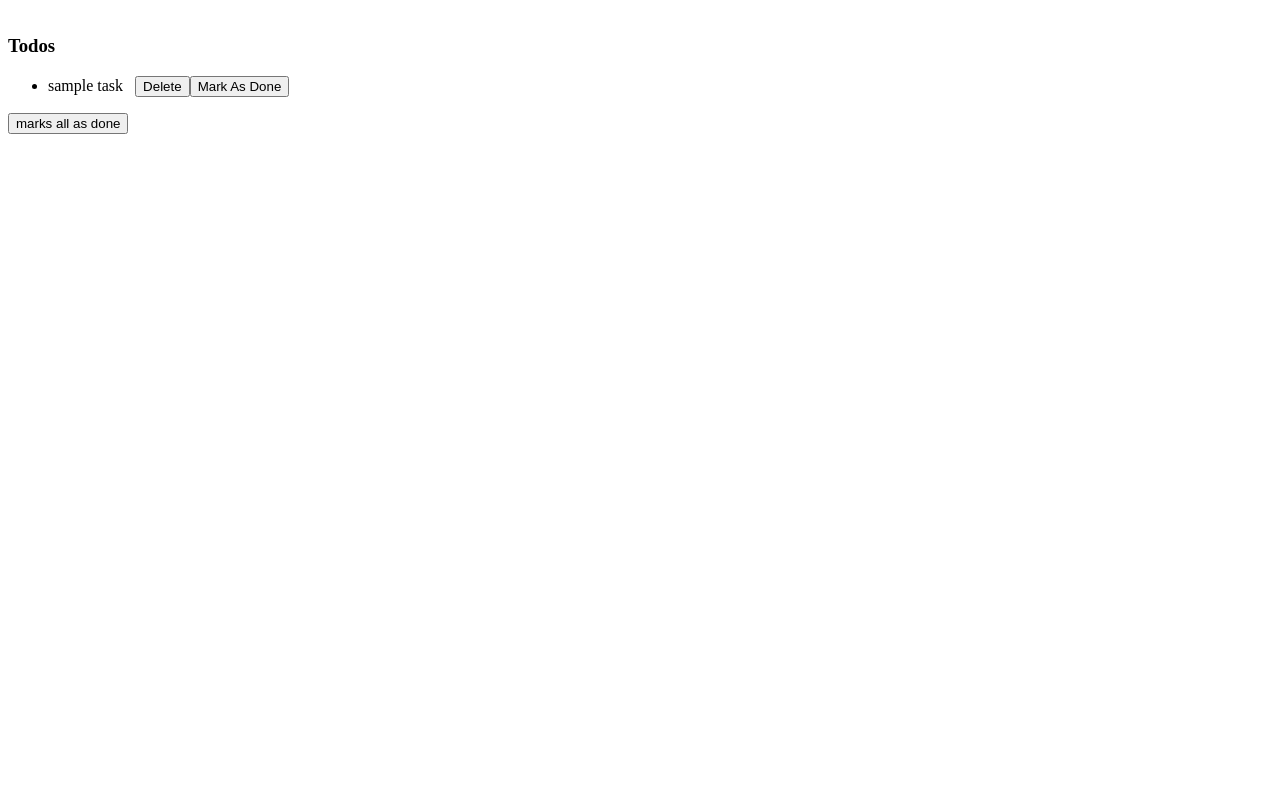
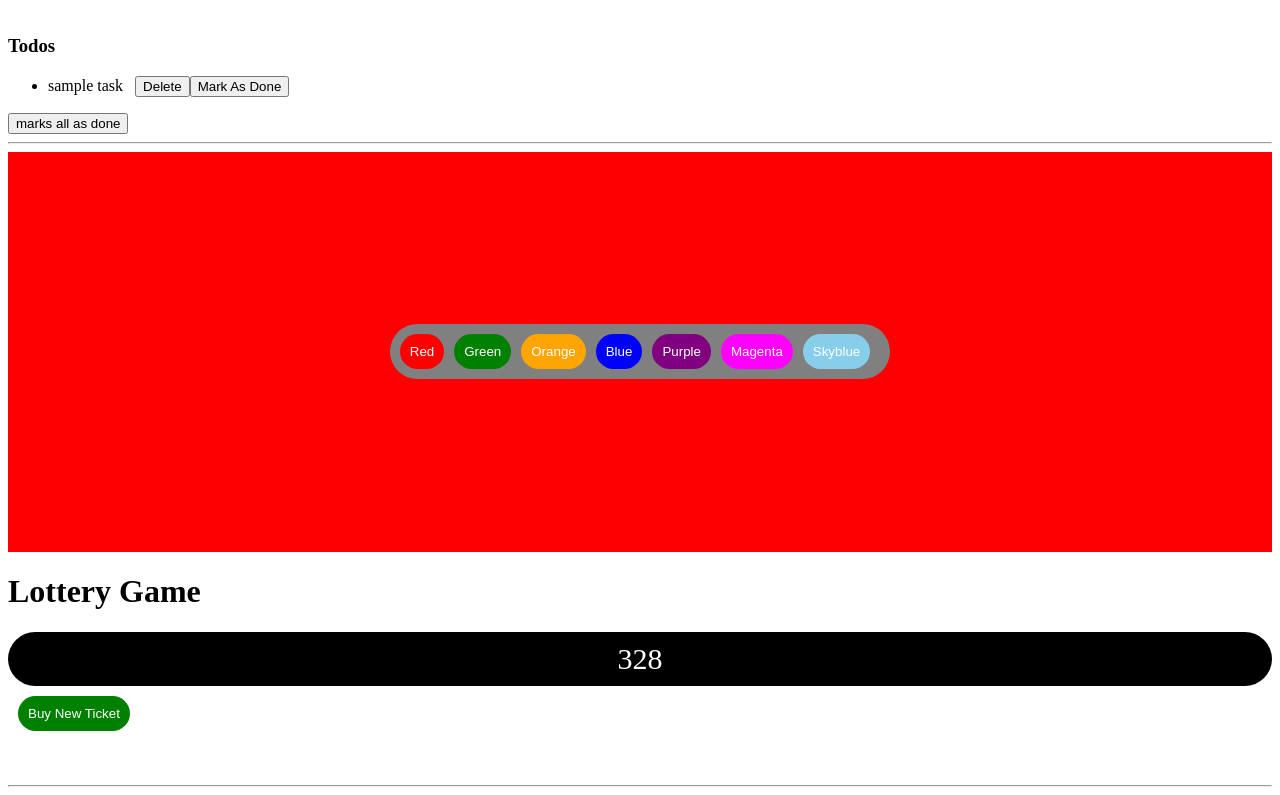
Before and after one commit to Yashya14/learn-react, a React (Vite) app: page / in a window 1280 px wide. Shown: the part 909-1704 px from the top of the page. Before the commit the page ends 1051 px from the top, so only its background shows below. Built offline with nearby package versions, Linux system fonts and the light colour scheme.

Commit message:
background changer, lottery game,todos app

```diff
--- a/src/App.jsx
+++ b/src/App.jsx
@@ -3,6 +3,8 @@ import Button from "./Button";
 import ColorBoard from "./ColorBoard";
 import ProductTab from "./ProductTab";
 import Todos from "./Todos";
+import BackgroundChanger from "./BackgroundChanger";
+import Lottery from "./Lottery";
 
 function App() {
   return (
@@ -12,6 +14,8 @@ function App() {
       <Button />
       <ColorBoard />
       <Todos />
+      <BackgroundChanger />
+      <Lottery/>
     </>
   );
 }
--- /dev/null
+++ b/src/BackgroundChanger.css
@@ -0,0 +1,10 @@
+.bgColor{
+    margin: 0;
+    padding: 0;
+    box-sizing: border-box;
+    height: 50vh;
+    width: 100%;
+    display: flex;
+    align-items: center;
+    justify-content: center;
+}
--- /dev/null
+++ b/src/BackgroundChanger.jsx
@@ -0,0 +1,126 @@
+import { useState } from "react";
+import "./BackgroundChanger.css"
+
+const BackgroundChanger = () => {
+    const [bgColor,setBgColor] = useState("red");
+
+
+
+  return (
+    <div className="bgColor" style={{backgroundColor:bgColor}}>
+      <div
+        style={{
+          backgroundColor: "gray",
+          padding: "10px 10px",
+          borderRadius: "30px",
+          display: "flex",
+          alignItems:"center",
+          justifyContent :"center",
+          flexWrap:"wrap"
+        }}
+
+      >
+        <button
+          style={{
+            backgroundColor: "red",
+            color: "white",
+            padding: "10px 10px",
+            borderRadius: "20px",
+            marginRight: "10px",
+            border: "none",
+            cursor:"pointer"
+          }}
+          onClick={() => setBgColor("red")}
+        >
+          Red
+        </button>
+        <button
+          style={{
+            backgroundColor: "green",
+            color: "white",
+            padding: "10px 10px",
+            borderRadius: "20px",
+            marginRight: "10px",
+            border: "none",
+            cursor:"pointer"
+          }}
+          onClick={() => setBgColor("green")}
+        >
+          Green
+        </button>
+        <button
+          style={{
+            backgroundColor: "orange",
+            color: "white",
+            padding: "10px 10px",
+            borderRadius: "20px",
+            marginRight: "10px",
+            border: "none",
+            cursor:"pointer"
+          }}
+          onClick={() => setBgColor("orange")}
+        >
+          Orange
+        </button>
+        <button
+          style={{
+            backgroundColor: "blue",
+            color: "white",
+            padding: "10px 10px",
+            borderRadius: "20px",
+            marginRight: "10px",
+            border: "none",
+            cursor:"pointer"
+          }}
+          onClick={() => setBgColor("blue")}
+        >
+          Blue
+        </button>
+        <button
+          style={{
+            backgroundColor: "purple",
+            color: "white",
+            padding: "10px 10px",
+            borderRadius: "20px",
+            marginRight: "10px",
+            border: "none",
+            cursor:"pointer"
+          }}
+          onClick={() => setBgColor("purple")}
+        >
+          Purple
+        </button>
+        <button
+          style={{
+            backgroundColor: "magenta",
+            color: "white",
+            padding: "10px 10px",
+            borderRadius: "20px",
+            marginRight: "10px",
+            border: "none",
+            cursor:"pointer"
+          }}
+          onClick={() => setBgColor("magenta")}
+        >
+          Magenta
+        </button>
+        <button
+          style={{
+            backgroundColor: "skyblue",
+            color: "white",
+            padding: "10px 10px",
+            borderRadius: "20px",
+            marginRight: "10px",
+            border: "none",
+            cursor:"pointer"
+          }}
+          onClick={() => setBgColor("skyblue")}
+        >
+          Skyblue
+        </button>
+      </div>
+    </div>
+  );
+};
+
+export default BackgroundChanger;
--- /dev/null
+++ b/src/Lottery.jsx
@@ -0,0 +1,49 @@
+import { useState } from "react";
+import { genTicket, sum } from "./helper";
+
+const Lottery = () => {
+  const [ticket, setTicket] = useState(genTicket(3));
+  const isWinning = sum(ticket) === 15;
+  const buyTicket = () => {
+    setTicket(genTicket(3));
+  };
+
+  return (
+    <div>
+      <h1>Lottery Game</h1>
+      <div
+        style={{
+          backgroundColor: "black",
+          color: "white",
+          padding: "10px 10px",
+          borderRadius: "30px",
+          textAlign: "center",
+          fontSize: "30px",
+        }}
+      >
+        <span>{ticket[0]}</span>
+        <span>{ticket[1]}</span>
+        <span>{ticket[2]}</span>
+      </div>
+      <button
+        onClick={buyTicket}
+        style={{
+          margin: "10px",
+          border: "none",
+          backgroundColor: "green",
+          color: "white",
+          padding: "10px 10px",
+          borderRadius: "20px",
+          cursor: "pointer",
+        }}
+      >
+        Buy New Ticket
+      </button>
+      <h3>{isWinning && "Congratulations, You Won!"}</h3>
+      <br />
+      <hr />
+    </div>
+  );
+};
+
+export default Lottery;
--- a/src/Todos.jsx
+++ b/src/Todos.jsx
@@ -40,6 +40,9 @@ const Todos = () => {
   }
 
   return (
+    <>
+
+
     <div>
     <br /><br /><hr />
     <h1>Todo App</h1>
@@ -63,6 +66,8 @@ const Todos = () => {
         <button onClick={ markAllAsDone}>marks all as done</button>
 
     </div>
+    <hr />
+    </>
   );
 };
 
--- /dev/null
+++ b/src/helper.js
@@ -0,0 +1,13 @@
+function genTicket(n) {
+  let arr = new Array();
+  for (let i = 0; i < n; i++) {
+    arr[i] = Math.floor(Math.random() * 10);
+  }
+  return arr;
+}
+
+function sum(arr) {
+  return arr.reduce((sum, val) => sum + val, 0);
+}
+
+export { genTicket, sum };
```
